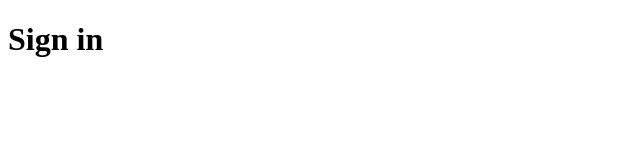
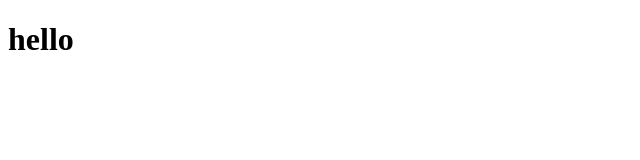
Before and after one commit to rikhtaa/mernspace-ui-practice, a React (Vite) app: page / in a window 1280 px wide. Shown: the top 160 px of the page, without its empty margins (0-640 px from the left). Built offline with nearby package versions, Linux system fonts and the light colour scheme.

Commit message:
add router

```diff
--- a/package.json
+++ b/package.json
@@ -11,9 +11,11 @@
     "test": "vitest --watch"
   },
   "dependencies": {
+    "antd": "^5.26.7",
     "jsdom": "^26.1.0",
     "react": "^19.1.1",
     "react-dom": "^19.1.1",
+    "react-router-dom": "^7.7.1",
     "uninstall": "^0.0.0"
   },
   "devDependencies": {
--- a/src/App.tsx
+++ b/src/App.tsx
@@ -1,9 +1,8 @@
-import LoginPage from "./pages/login/login"
 
 function App() {
 
   return (
-    <LoginPage/>
+    <h1>hello</h1>
   )
 }
 
--- a/src/main.tsx
+++ b/src/main.tsx
@@ -1,7 +1,7 @@
 import { createRoot } from 'react-dom/client'
 import './index.css'
-import App from './App.tsx'
-
+import {RouterProvider } from 'react-router-dom'
+import { router } from './router'
 createRoot(document.getElementById('root')!).render(
-    <App />
+  <RouterProvider  router={router}/>
 )
--- /dev/null
+++ b/src/router.tsx
@@ -0,0 +1,13 @@
+import { createBrowserRouter } from "react-router-dom";
+import App from "./App";
+import LoginPage from "./pages/login/login";
+export const router = createBrowserRouter([
+    {
+        path: '/',
+        element: <App/>
+    },
+    {
+        path: '/auth/login',
+        element: <LoginPage/>
+    },
+])
```
Also changed, not shown: 1 other file (tests, documents, lock files or other folders).
